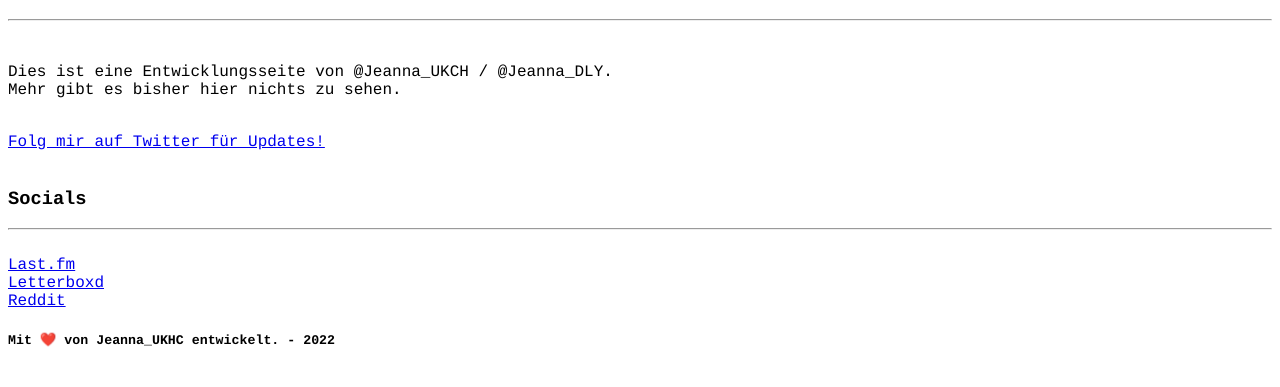
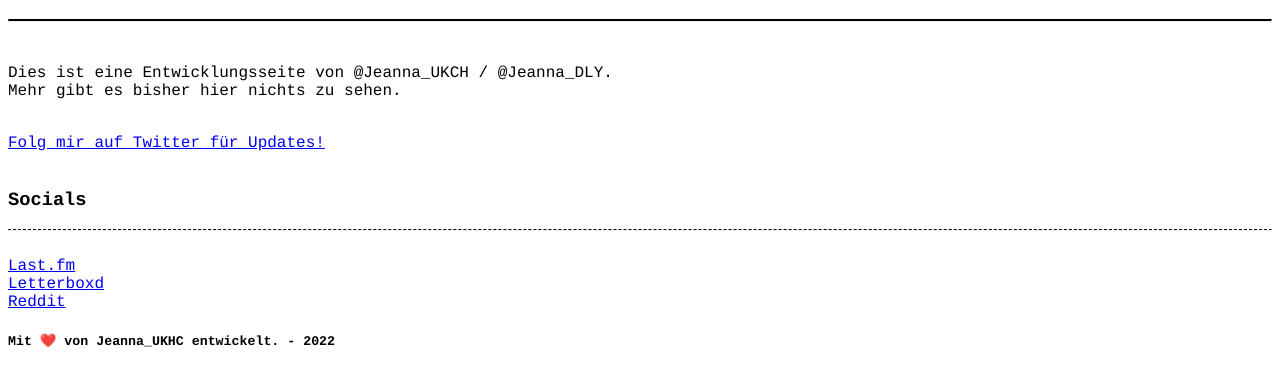
Before and after one commit to jeanna-ukhc/jeanna-ukhc.github.io, a plain HTML site: page index.html in a window 1280 px wide. Shown: the part 61-448 px from the top of the page. Drawn offline with Linux system fonts and the light colour scheme.

Commit message:
Update index.html

```diff
--- a/index.html
+++ b/index.html
@@ -16,7 +16,7 @@
   <body>
 
     <h1>Jeanna_UKHC</h1>
-    <hr>
+    <hr style="border-top: 2px solid black;">
     <br>
 
     <p>
@@ -31,7 +31,7 @@
     <br>
 
     <h3>Socials</h3>
-    <hr>
+    <hr style="border-top: 1px dashed black;">
     <br>
     <a href="https://last.fm/user/Jeanna_DLY" target="_blank">Last.fm</a> <br>
     <a href="https://letterboxd.com/jeanna_ukhc" target="_blank">Letterboxd</a> <br>
```
